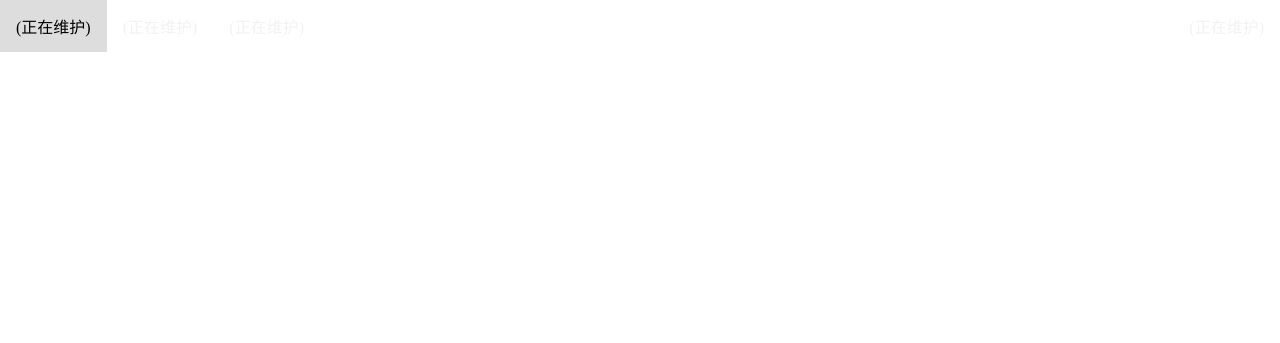
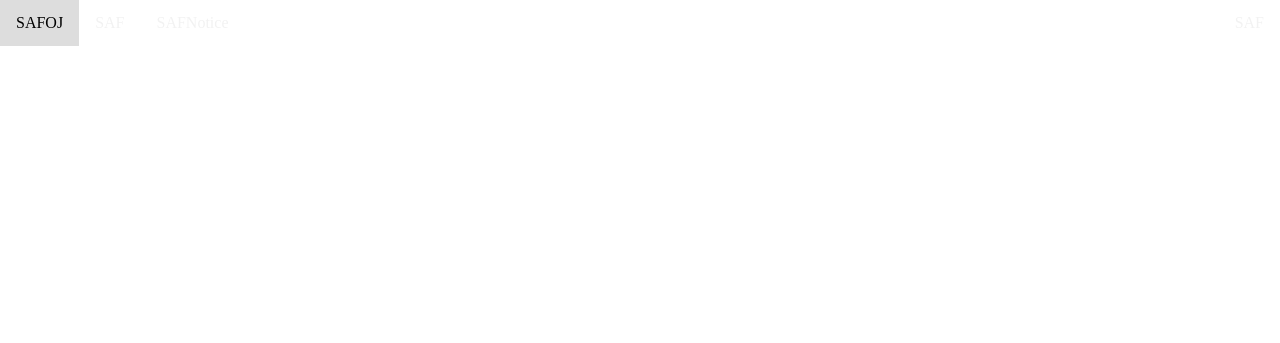
Before and after one commit to saf-D/SAF-END, a plain HTML site: page index.html in a window 1280 px wide. Shown: the top 343 px of the page. Drawn offline with Linux system fonts and the light colour scheme; a script that the page names is missing.

Commit message:
Update index.html

```diff
--- a/index.html
+++ b/index.html
@@ -11,10 +11,10 @@
         <p>&nbsp;(正在维护)</p>
     </div>
     <div class="top">
-        <a href="#" target="_blank">(正在维护)</a>
-        <a href="#" target="_blank">(正在维护)</a>
-        <a href="#" target="_blank">(正在维护)</a>
-        <a href="#" target="_blank" style="float:right">(正在维护)</a>
+        <a href="#" target="_blank">SAFOJ</a>
+        <a href="#" target="_blank">SAF</a>
+        <a href="#" target="_blank">SAFNotice</a>
+        <a style="float:right">SAF</a>
     </div>
     <div class="content">
 
```
